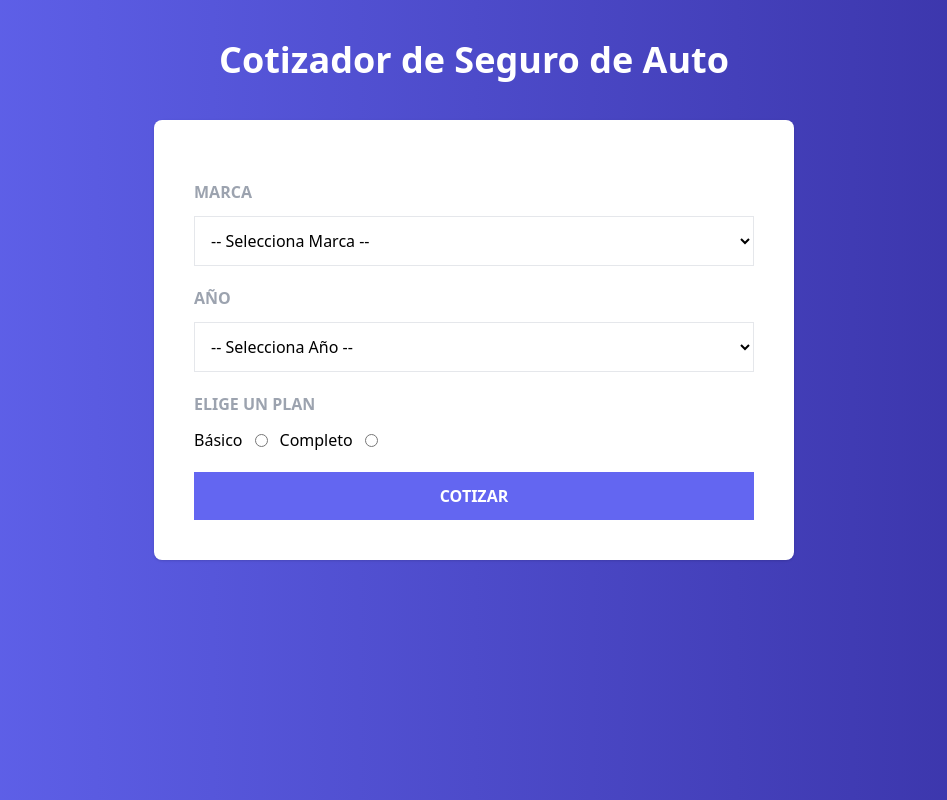
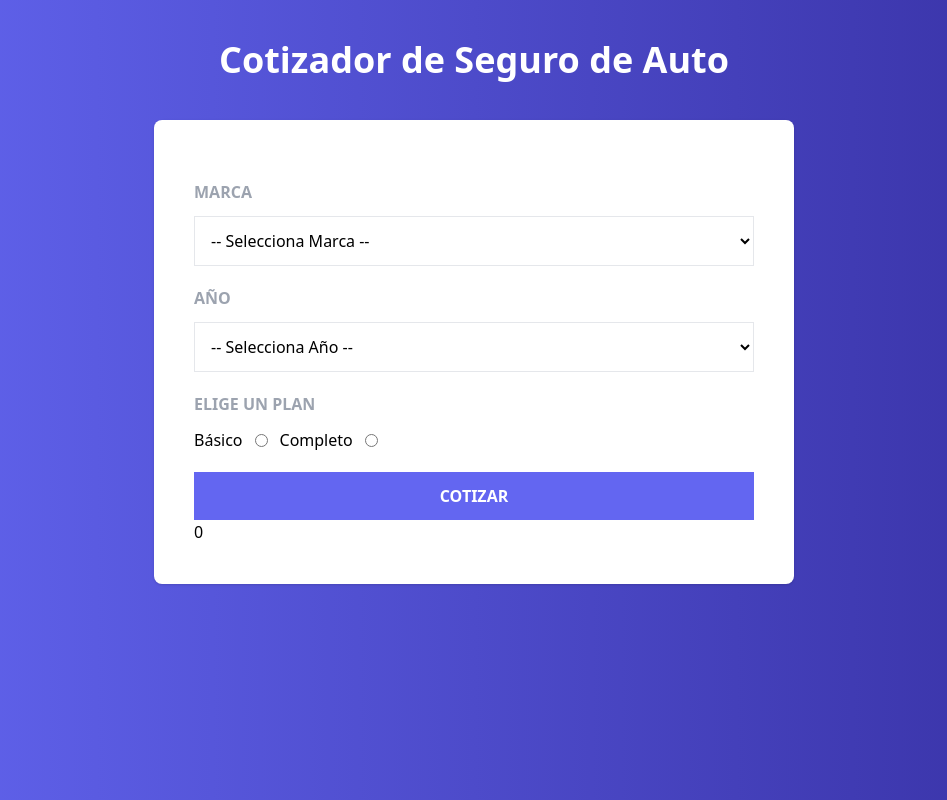
Before and after one commit to diegofdg/react_la_guia_completa, a React (Vite) app in the folder 09_cotizador_seguro/: page / in a window 1280 px wide. Shown: the whole page, without its empty margins (166-1113 px from the left). Built offline with nearby package versions, Linux system fonts and the light colour scheme.

Commit message:
09_cotizador_seguro-mostrando el total de la cotización

```diff
--- a/09_cotizador_seguro/src/components/AppSeguro.jsx
+++ b/09_cotizador_seguro/src/components/AppSeguro.jsx
@@ -1,6 +1,9 @@
 import Formulario from "./Formulario";
+import useCotizador from "../hooks/useCotizador";
 
 const AppSeguro = () => {
+
+  const { resultado } = useCotizador();
 
   return (
     <>
@@ -12,6 +15,7 @@ const AppSeguro = () => {
 
       <main className="bg-white md:w-2/3 lg:w-2/4 mx-auto shadow rounded-lg p-10">
         <Formulario />
+        {resultado}
       </main>
     </>
   )
--- a/09_cotizador_seguro/src/context/CotizadorProvider.jsx
+++ b/09_cotizador_seguro/src/context/CotizadorProvider.jsx
@@ -53,7 +53,8 @@ const CotizadorProvider = ({children}) => {
         datos,
         error,
         setError,
-        cotizarSeguro
+        cotizarSeguro,
+        resultado
       }}
     >
       {children}
```
